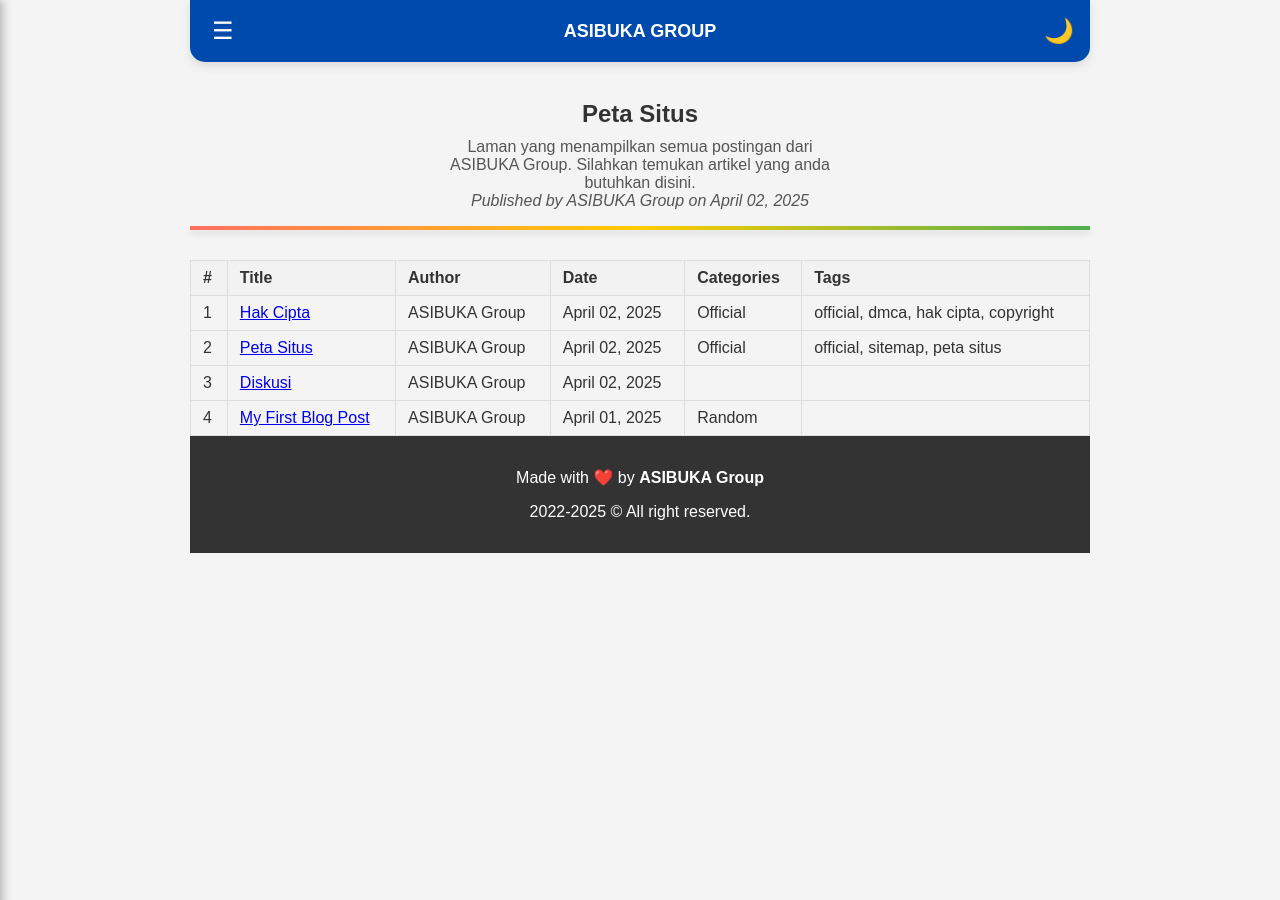
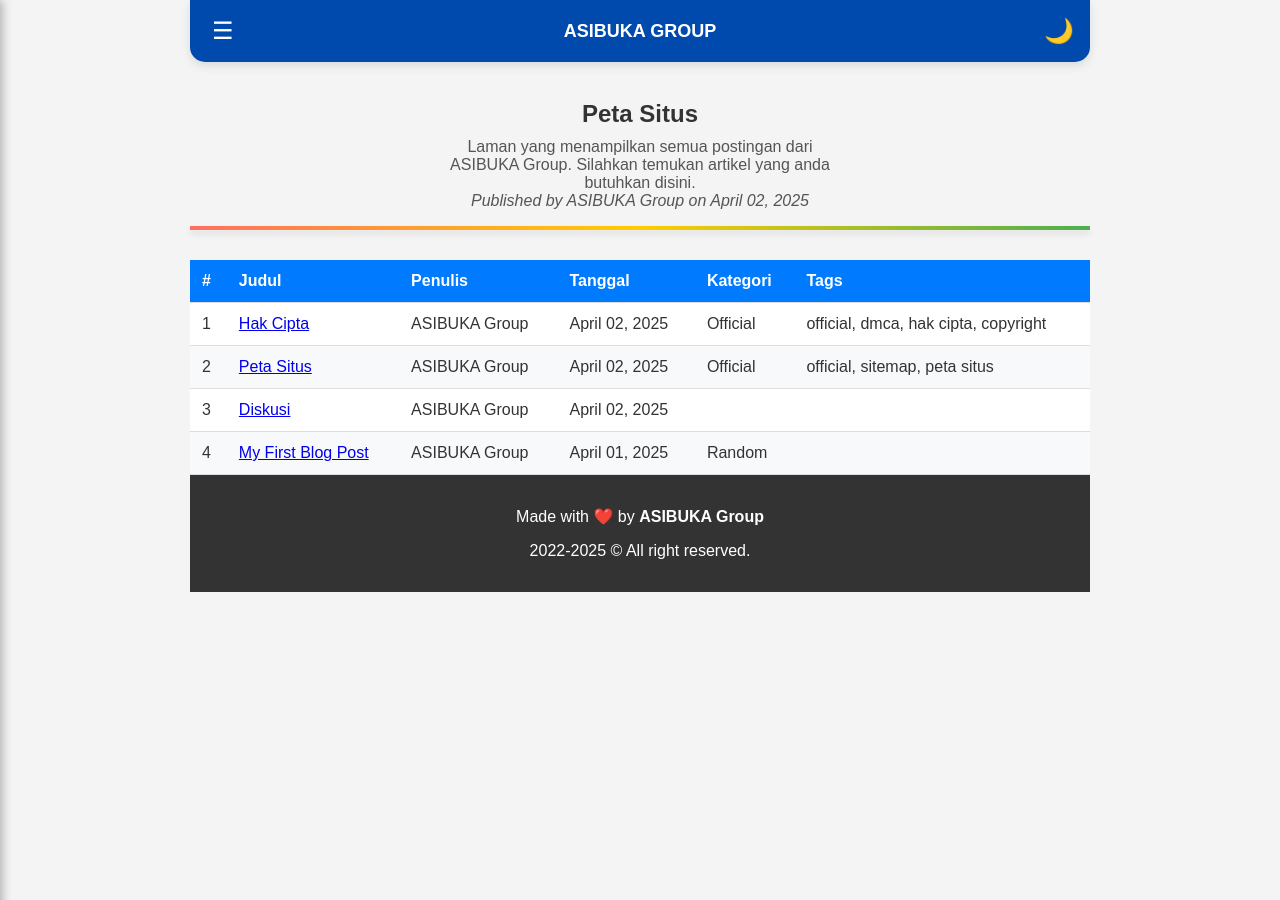
Before and after one commit to asibukagroup/asibukagroup.github.io, a Jekyll site: the page built from _posts/2025-04-02-peta-situs.md, in a window 1280 px wide. Built offline with Jekyll 4.4.1, drawn with Linux system fonts in a browser that asks for light colours.

Commit message:
Update sitemap.html

```diff
--- a/_includes/sitemap.html
+++ b/_includes/sitemap.html
@@ -1,27 +1,11 @@
-<style>.posts-table{width:100%;border-collapse:collapse;margin-top:20px}.posts-table th,.posts-table td{padding:8px 12px;text-align:left;border:1px solid #ddd}.posts-table th{background-color:#f2f2f2;font-weight:700}.filter-container{margin-bottom:20px;display:flex;justify-content:space-between;align-items:center}.filter-container label{font-size:1.1em}.filter-container select,.filter-container input{padding:8px;font-size:1em;width:250px}@media screen and (max-width: 768px){.posts-table th,.posts-table td{font-size:14px;padding:6px}.filter-container{flex-direction:column}.filter-container select,.filter-container input{width:100%;margin-top:10px}}.highlight{background-color:#ff0}</style>
-  <table class="posts-table">
-    <thead>
-      <tr>
-        <th>#</th>
-        <th>Title</th>
-        <th>Author</th>
-        <th>Date</th>
-        <th>Categories</th>
-        <th>Tags</th>
-      </tr>
-    </thead>
-    <tbody id="postsTableBody">
-      {% assign counter = 1 %}
-      {% for post in site.posts %}
-      <tr class="post-row">
-        <td>{{ counter }}</td>
-        <td><a href='{{ post.url }}' title='{{ post.title }}'>{{ post.title }}</a></td>
-        <td>{{ post.author | default: "Unknown" }}</td>
-        <td>{{ post.date | date: "%B %d, %Y" }}</td>
-        <td>{{ post.categories | join: ", " }}</td>
-        <td>{{ post.tags | join: ", " }}</td>
-      </tr>
-      {% assign counter = counter | plus: 1 %}
-      {% endfor %}
-    </tbody>
-  </table>
+<style>
+.table-container{overflow-x:auto}
+table{border-collapse:collapse;width:100%;background-color:#fff;color:#333}
+th,td{text-align:left;padding:12px;border-bottom:1px solid #ddd}
+th{background-color:#007bff;color:#fff}
+tr:nth-child(even){background-color:#f8f9fa}
+.darkmode table{background-color:#1e1e1e;color:#f5f5f5}
+.darkmode th{background-color:#0056b3;color:#fff}
+.darkmode tr:nth-child(even){background-color:#2c2c2c}
+</style>
+<div class='table-container'><table><thead><tr><th>#</th><th>Judul</th><th>Penulis</th><th>Tanggal</th><th>Kategori</th><th>Tags</th></tr></thead><tbody>{% assign counter = 1 %}{% for post in site.posts %}<tr><td>{{ counter }}</td><td><a href='{{ post.url }}' title='{{ post.title }}'>{{ post.title }}</a></td><td>{{ post.author | default: "Unknown" }}</td><td>{{ post.date | date: "%B %d, %Y" }}</td><td>{{ post.categories | join: ", " }}</td><td>{{ post.tags | join: ", " }}</td></tr>{% assign counter = counter | plus: 1 %}{% endfor %}</tbody></table></div>
```
